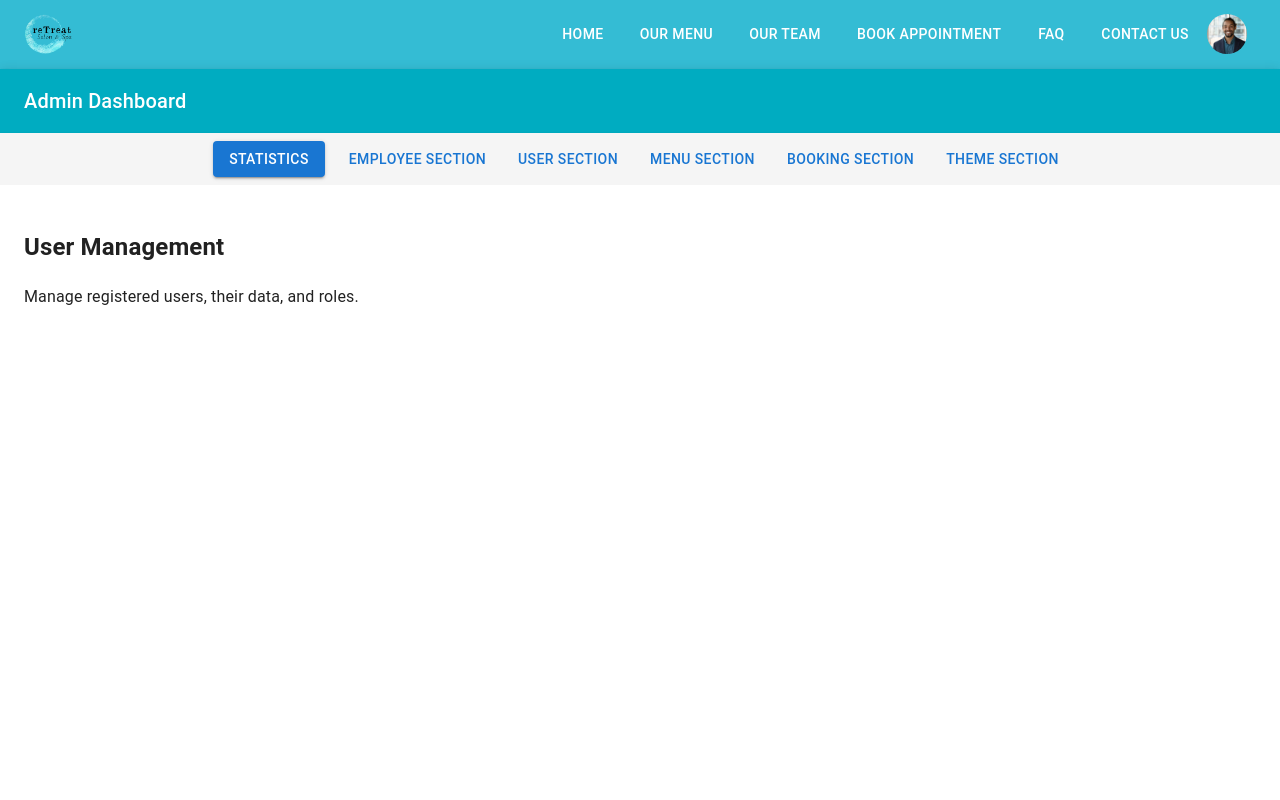
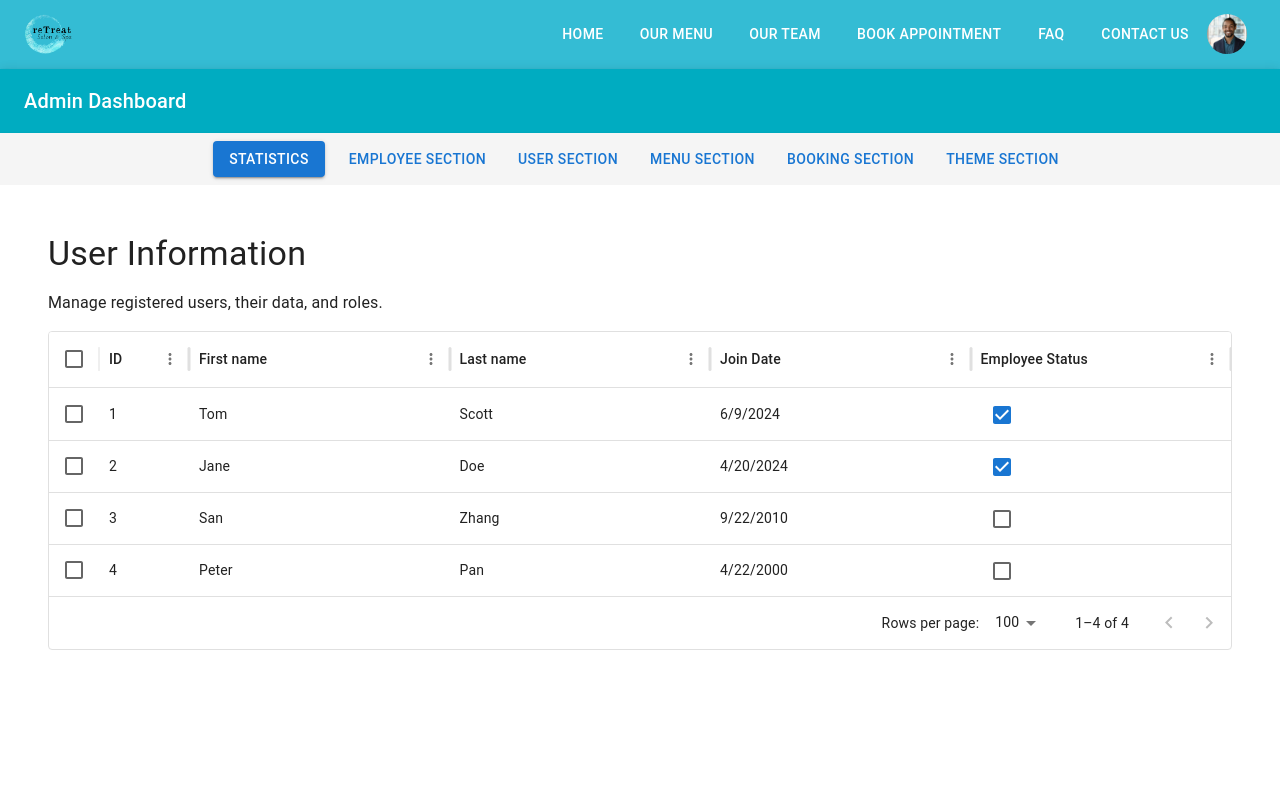
Before and after one commit to The-Fella-s/reTreat, a React (Vite) app in the folder frontend/: page /admin-dashboard/user in a window 1280 px wide. Shown: the top 800 px of the page. Built offline with nearby package versions, Linux system fonts and the light colour scheme.

Commit message:
TF-36 Create user section in admin dashboard

```diff
--- a/frontend/package.json
+++ b/frontend/package.json
@@ -20,6 +20,7 @@
     "@mui/icons-material": "^6.1.4",
     "@mui/material": "^6.1.7",
     "@mui/system": "^6.1.3",
+    "@mui/x-data-grid": "^7.22.2",
     "@mui/x-date-pickers": "^7.22.2",
     "dayjs": "^1.11.13",
     "dotenv": "^16.4.5",
@@ -27,6 +28,7 @@
     "mongoose": "^8.7.1",
     "prop-types": "^15.8.1",
     "react": "^18.3.1",
+    "react-chartjs-2": "^5.2.0",
     "react-dom": "^18.3.1",
     "react-router-dom": "^6.27.0",
     "react-toastify": "^10.0.6"
--- a/frontend/src/pages/admin-dashboard/UserSection.jsx
+++ b/frontend/src/pages/admin-dashboard/UserSection.jsx
@@ -1,11 +1,78 @@
-import React from 'react';
+import React, { useState } from 'react';
+import { DataGrid } from '@mui/x-data-grid';
+import { Box, Checkbox, Typography } from '@mui/material';
+
+const columns = [
+  { field: 'id', headerName: 'ID', width: 90 },
+  {
+    field: 'firstName',
+    headerName: 'First name',
+    flex: 2,
+    editable: true,
+  },
+  {
+    field: 'lastName',
+    headerName: 'Last name',
+    flex: 2,
+    editable: true,
+  },
+  {
+    field: 'joinDate',
+    headerName: 'Join Date',
+    type: 'date',
+    flex: 2,
+    editable: true,
+  },
+  {
+    field: 'employeeStatus',
+    headerName: 'Employee Status',
+    flex: 2,
+    renderCell: (params) => (
+      <Checkbox
+        checked={params.value}
+        onChange={(event) =>
+          params.api.setEditCellValue({ id: params.id, field: 'employeeStatus', value: event.target.checked })
+        }
+        color="primary"
+      />
+    ),
+    editable: false,
+  },
+];
+
+const initialRows = [
+  { id: 1, lastName: 'Scott', firstName: 'Tom', joinDate: new Date('2024-06-09'), employeeStatus: true },
+  { id: 2, lastName: 'Doe', firstName: 'Jane', joinDate: new Date('2024-04-20'), employeeStatus: true },
+  { id: 3, lastName: 'Zhang', firstName: 'San', joinDate: new Date('2010-09-22'), employeeStatus: false },
+  { id: 4, lastName: 'Pan', firstName: 'Peter', joinDate: new Date('2000-04-22'), employeeStatus: false },
+];
 
 const UserSection = () => {
+  const [rows, setRows] = useState(initialRows);
+
+  const processRowUpdate = (newRow) => {
+    setRows((prevRows) => prevRows.map((row) => (row.id === newRow.id ? newRow : row)));
+    return newRow;
+  };
+
   return (
     <div>
-      <h2>User Management</h2>
+      <Box sx={{padding: 3}}>
+      <Typography variant="h4" gutterBottom>
+        User Information
+      </Typography>
       <p>Manage registered users, their data, and roles.</p>
-      {/* Add functionality or display list of users */}
+        <DataGrid
+          rows={rows}
+          columns={columns}
+          pageSize={5}
+          rowsPerPageOptions={[5, 10, 20]}
+          disableSelectionOnClick
+          autoHeight
+          checkboxSelection
+          processRowUpdate={processRowUpdate}
+        />
+      </Box>
     </div>
   );
 };
```
Also changed, not shown: 1 other file (tests, documents, lock files or other folders).
